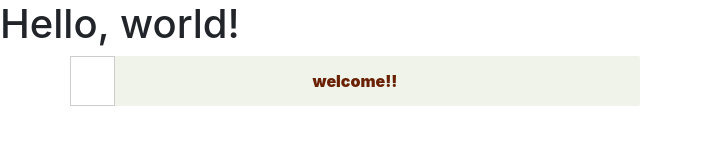
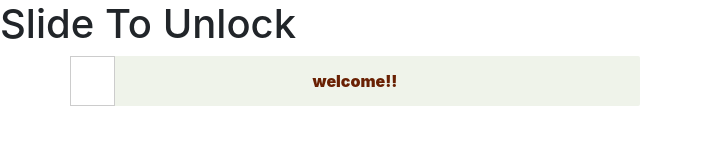
Before and after one commit to Wesamgerges/SlideToUnlock, a plain HTML site: page index.html in a window 1280 px wide. Shown: the whole page, without its empty margins (0-701 px from the left). Drawn offline with nearby package versions, Linux system fonts and the light colour scheme.

Commit message:
Update index.html
Update header in index file

```diff
--- a/index.html
+++ b/index.html
@@ -11,7 +11,7 @@
     <link href="styles.css" rel="stylesheet">
 </head>
   <body>
-    <h1>Hello, world!</h1>
+    <h1>Slide To Unlock</h1>
     <div class="container">
         <div class="row">
             <div id="test" class="col-6"> </div>
```
